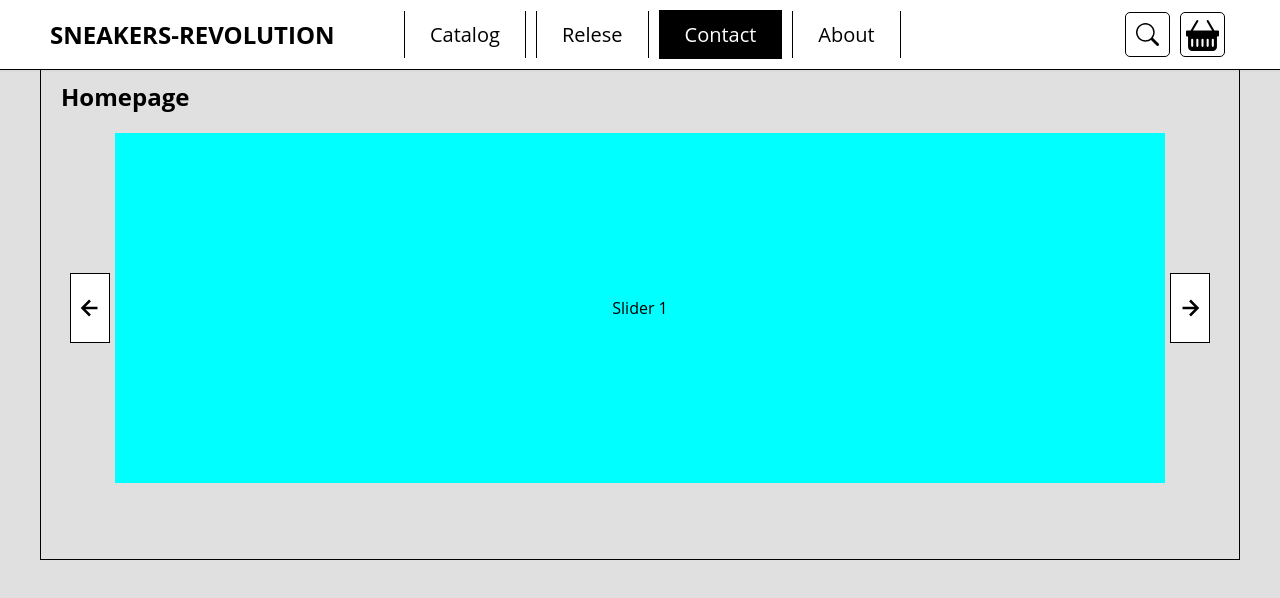
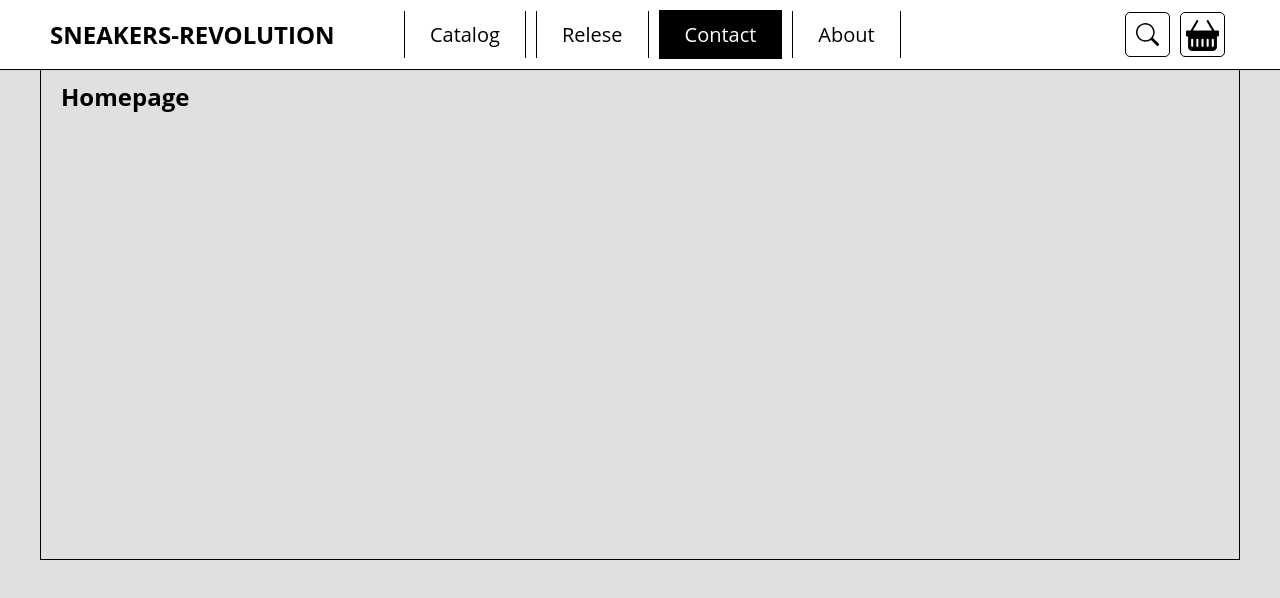
Before and after one commit to VitaliyLomachinsky/sneakers-revolution, a React (Create React App) app: page / in a window 1280 px wide. Shown: the top 598 px of the page. Built offline with nearby package versions, Linux system fonts and the light colour scheme.

Commit message:
Remove Slider

```diff
--- a/src/components/Slider/Slider.scss
+++ /dev/null
@@ -1,64 +0,0 @@
-.slider_wrapper {
-  width: 100%;
-  padding: 20px 0;
-  display: flex;
-  align-items: center;
-  justify-content: center;
-  transition: 0.3s;
-
-  .slider-container {
-    width: 1050px;
-    height: fit-content;
-    margin: 0 5px;
-
-    .slider-window {
-      width: 100%;
-      height: 100%;
-      overflow: hidden;
-
-      .all-pages-container {
-        height: 100%;
-        display: flex;
-        transition: 0.3s ease-in-out;
-      }
-    }
-  }
-
-  .slider_btn {
-    width: 40px;
-    height: 70px;
-    display: flex;
-    align-items: center;
-    justify-content: center;
-    cursor: pointer;
-    background-color: white;
-    outline: 0;
-    border: 1px solid black;
-
-    .slider_btn_icon {
-      width: 30px;
-      height: 30px;
-    }
-  }
-}
-
-.slider {
-  display: flex;
-  justify-content: center;
-  align-items: center;
-  user-select: none;
-  height: 350px;
-  width: 1000px;
-}
-
-.slider_1 {
-  background-color: aqua;
-}
-
-.slider_2 {
-  background-color: purple;
-}
-
-.slider_3 {
-  background-color: greenyellow;
-}
--- a/src/components/Slider/Slider.tsx
+++ /dev/null
@@ -1,61 +0,0 @@
-import { Children, cloneElement, useEffect, useState } from "react";
-import "./Slider.scss";
-import { BiRightArrowAlt, BiLeftArrowAlt } from "react-icons/bi";
-
-
-const Slider = ({ children }: any) => {
-    const [pages, setPages] = useState([]);
-    const [offset, setOffSet] = useState(0);
-    const PAGE_WIDTH: number = 1050;
-
-    useEffect(() => {
-        setPages(
-            Children.map(children, (child) => {
-                return cloneElement(child, {
-                    style: {
-                        heigh: '100%',
-                        minWidth: `${PAGE_WIDTH}px`,
-                        maxWidth: `${PAGE_WIDTH}px`,
-                    },
-                })
-            }))
-    }, [])
-
-    const handleLeftClick = () => {
-        setOffSet((currentOffset) => {
-            const newOffset = currentOffset + PAGE_WIDTH;
-            return Math.min(newOffset, 0);
-        })
-
-    }
-    const handleRightClick = () => {
-        setOffSet((currentOffset) => {
-            const newOffset = currentOffset - PAGE_WIDTH;
-
-            const maxOffset = -(PAGE_WIDTH * (pages.length - 1));
-            return Math.max(newOffset, maxOffset);
-        })
-    }
-
-    return <div className="slider_wrapper">
-        <button className="slider_btn" onClick={handleLeftClick}>
-            <BiLeftArrowAlt className="slider_btn_icon"></BiLeftArrowAlt>
-        </button>
-        <div className="slider-container">
-            <div className="slider-window">
-                <div
-                    className="all-pages-container"
-                    style={{
-                        transform: `translateX(${offset}px)`
-                    }}>
-                    {pages}
-                </div>
-            </div>
-        </div>
-        <button className="slider_btn" onClick={handleRightClick}>
-            <BiRightArrowAlt className="slider_btn_icon"></BiRightArrowAlt>
-        </button>
-    </div>
-}
-
-export default Slider;
--- a/src/layout/Homepage/Homepage.tsx
+++ b/src/layout/Homepage/Homepage.tsx
@@ -1,16 +1,9 @@
-import Slider from "../../components/Slider/Slider";
+
 
 const Homepage = () => {
     return <div className="homepage">
         <h2>Homepage</h2>
-        <Slider>
-            <div className="slider slider_1">Slider 1</div>
-            <div className="slider slider_2">Slider 2</div>
-            <div className="slider slider_3">Slider 3</div>
-            <div className="slider slider_1">Slider 4</div>
-            <div className="slider slider_2">Slider 5</div>
-            <div className="slider slider_3">Slider 6</div>
-        </Slider>
+
     </div>
 }
 
```
